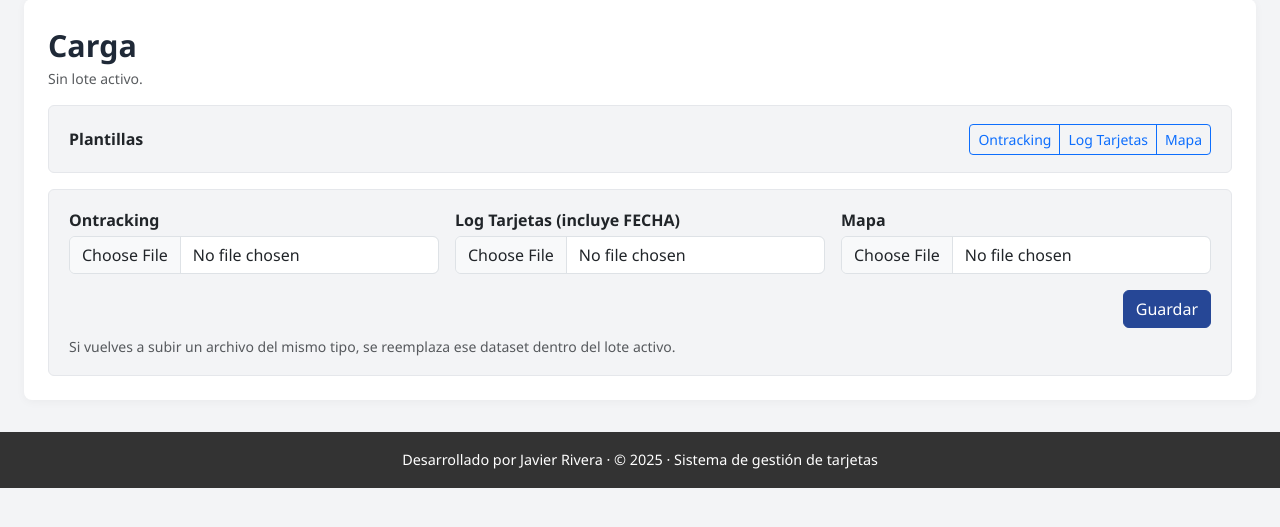
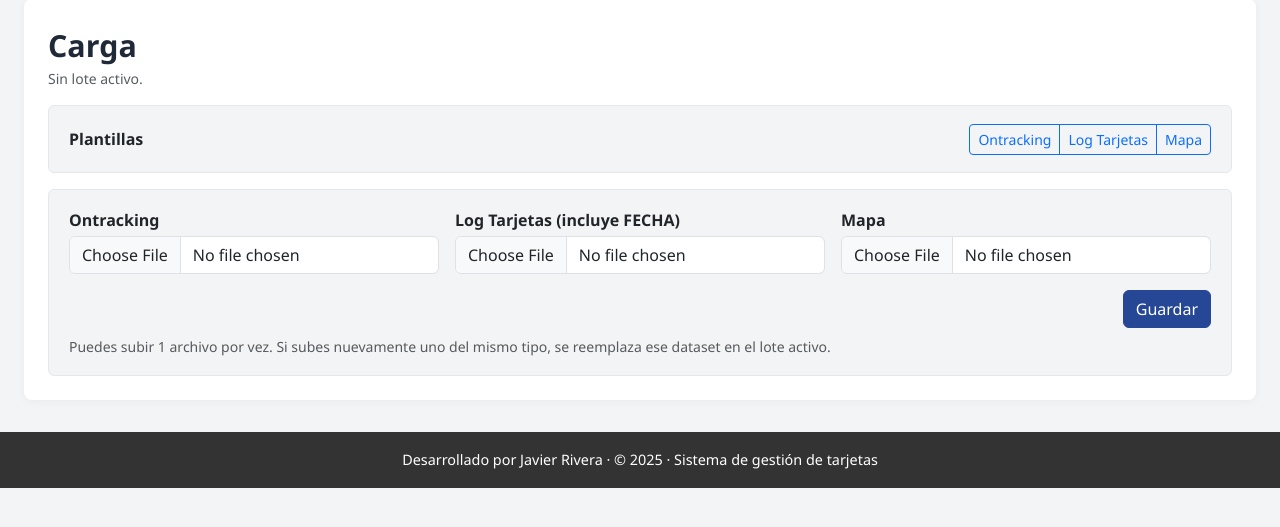
Before and after one commit to Javier-9690/comparativa_censo, a Flask app: page /importar in a window 1280 px wide. Shown: the part 146-673 px from the top of the page. Run offline with Flask 3, Linux system fonts and the light colour scheme; data that the repository does not hold is empty; parts of the project's set-up code (start-up, migrations or seed data) failed here and were passed over.

Commit message:
Update importar.html

```diff
--- a/templates/importar.html
+++ b/templates/importar.html
@@ -47,7 +47,7 @@
     </form>
 
     <div class="text-muted small mt-2">
-      Si vuelves a subir un archivo del mismo tipo, se reemplaza ese dataset dentro del lote activo.
+      Puedes subir 1 archivo por vez. Si subes nuevamente uno del mismo tipo, se reemplaza ese dataset en el lote activo.
     </div>
   </div>
 
```
